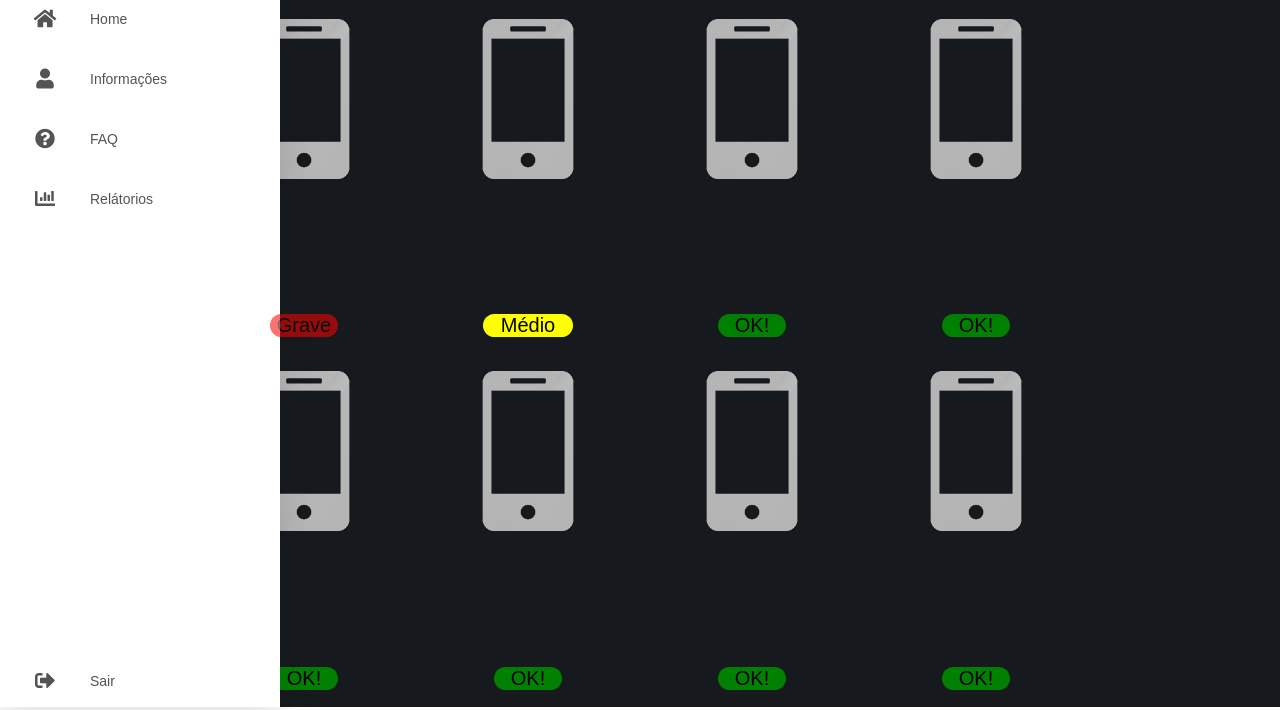
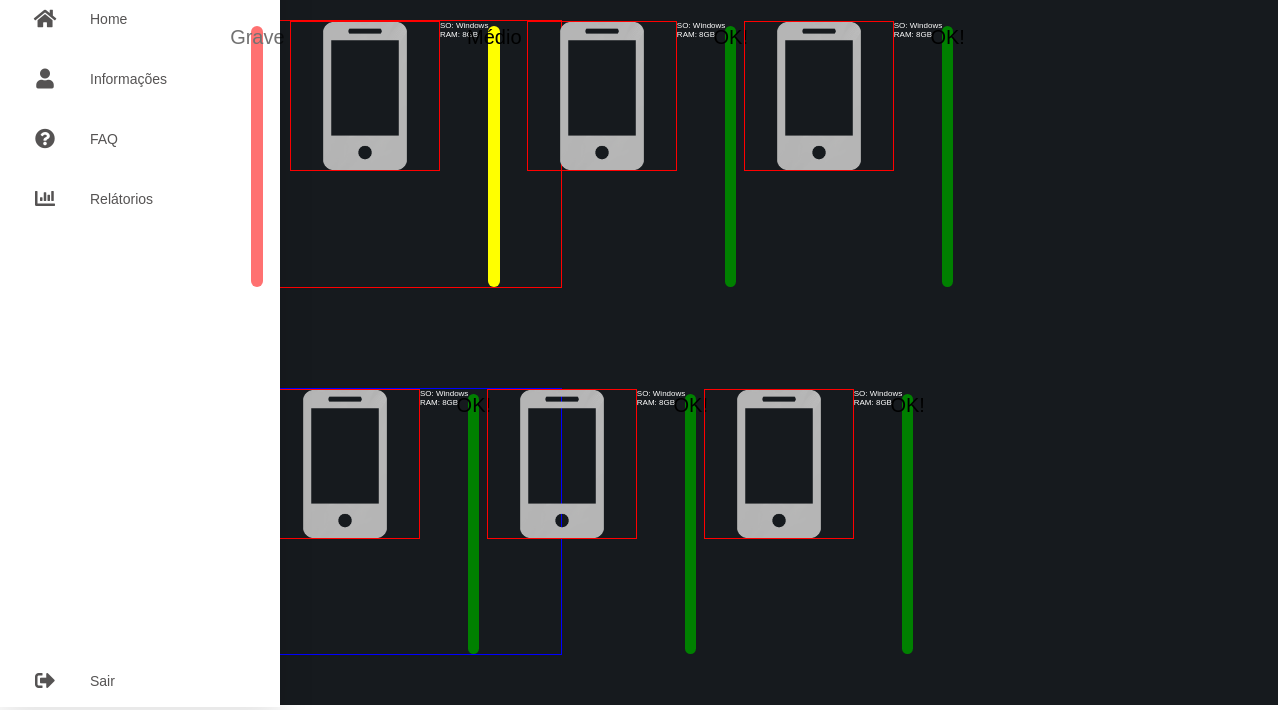
Before and after one commit to Gerencie-Monitoramento-de-totens/Site-institucional, a website: page site/public/dashboard/info.html in a window 1280 px wide. Shown: the part 90-800 px from the top of the page. Drawn offline with Linux system fonts and the light colour scheme; a web font is replaced by a local one.

Commit message:
design da tela dos totens

```diff
--- a/site/public/dashboard/css/styleInfo.css
+++ b/site/public/dashboard/css/styleInfo.css
@@ -69,6 +69,7 @@ width: 100%;
 display: flex;
 position: absolute;
 background-color: #161a1e;
+overflow-x: hidden;
 }
 
 nav{
@@ -146,39 +147,46 @@ nav:hover{
     height: 100%;
     width: 100%;
     background-color: #161a1e;
+    border: solid 2px white;
     display: flex;
     flex-direction: column;
-    align-items: center;
-    justify-content: space-around;
 }
 .titulo{
     font-size: 50px;
     color: #f1e3a1;
 }
+
+
 .row1{
-    height: 40%;
-    width: 70%;
+    margin: 50px;
+    border: solid 1px red;
     display: flex;
-    justify-content: space-around;
-    align-items: center;
+    width: 40%;
+    height: 50%;
+
 }
 .row2{
-    height: 40%;
-    width: 70%;
+    margin: 50px;
+    border: solid 1px blue;
     display: flex;
-    justify-content: space-around;
-    align-items: center;
+    width: 40%;
+    height: 50%;
 }
-.totem{
+
+.container .totem {
+    display: flex;
+    flex-direction: row;
+}
+/* .totem{
     height: 100%;
     width: 25%;
     display: flex;
     flex-direction: column;
     align-items: center;
     justify-content: space-between;
-}
+} */
 .alertas{
-    width: 30%;
+    width: 5%;
     font-size: 20px;
     border-radius: 14px;
     display: flex;
@@ -188,7 +196,7 @@ nav:hover{
    cursor: pointer;
 }
 .alertas-grave{
-    width: 30%;
+    width: 5%;
     font-size: 20px;
     border-radius: 14px;
     background-color: red;
@@ -210,7 +218,7 @@ nav:hover{
     animation: alertas-grave .9s linear infinite;
  }
 .alertas-medio{
-    width: 40%;
+    width: 5%;
     background-color: yellow;
     font-size: 20px;
     border-radius: 14px;
@@ -220,7 +228,15 @@ nav:hover{
    cursor: pointer;
 }
 img{
-    height: 160px;
+    height: 150px;
+    cursor: pointer;
+    border: solid 1px red;
+}
+
+.infomaquina{
+    color: white;
+    font-size: 0.5rem;
+
 }
 @media (max-width: 500px){
     .titulo{
--- a/site/public/dashboard/info.html
+++ b/site/public/dashboard/info.html
@@ -39,36 +39,53 @@
         <div class="row1">
             <div class="totem">
                 <img src="sources/totem.png" alt="">
+                <div class="infomaquina">SO: Windows <br>
+                    RAM: 8GB <br> </div>
                 <div class="alertas-grave" id="grave" onclick="trocarJanela()">Grave</div>
             </div>
             <div class="totem">
                 <img src="sources/totem.png" alt="">
+                <div class="infomaquina">SO: Windows <br>
+                RAM: 8GB <br>
+                </div>
                 <div class="alertas-medio">Médio</div>
             </div>
             <div class="totem">
                 <img src="sources/totem.png" alt="">
+                <div class="infomaquina">SO: Windows <br>
+                    RAM: 8GB <br> </div>
                 <div class="alertas">OK!</div>
             </div>
             <div class="totem">
                 <img src="sources/totem.png" alt="">
+                <div class="infomaquina">SO: Windows <br>
+                    RAM: 8GB <br> </div>
                 <div class="alertas">OK!</div>
             </div>
         </div>
         <div class="row2">
             <div class="totem">
                 <img src="sources/totem.png" alt="">
+                <div class="infomaquina">SO: Windows <br>
+                    RAM: 8GB <br> </div>
                 <div class="alertas">OK!</div>
             </div>
             <div class="totem">
                 <img src="sources/totem.png" alt="">
+                <div class="infomaquina">SO: Windows <br>
+                    RAM: 8GB <br> </div>
                 <div class="alertas">OK!</div>
             </div>
             <div class="totem">
                 <img src="sources/totem.png" alt="">
+                <div class="infomaquina">SO: Windows <br>
+                    RAM: 8GB <br> </div>
                 <div class="alertas">OK!</div>
             </div>
             <div class="totem">
                 <img src="sources/totem.png" alt="">
+                <div class="infomaquina">SO: Windows <br>
+                    RAM: 8GB <br> </div>
                 <div class="alertas">OK!</div>
             </div>
         </div>
```
